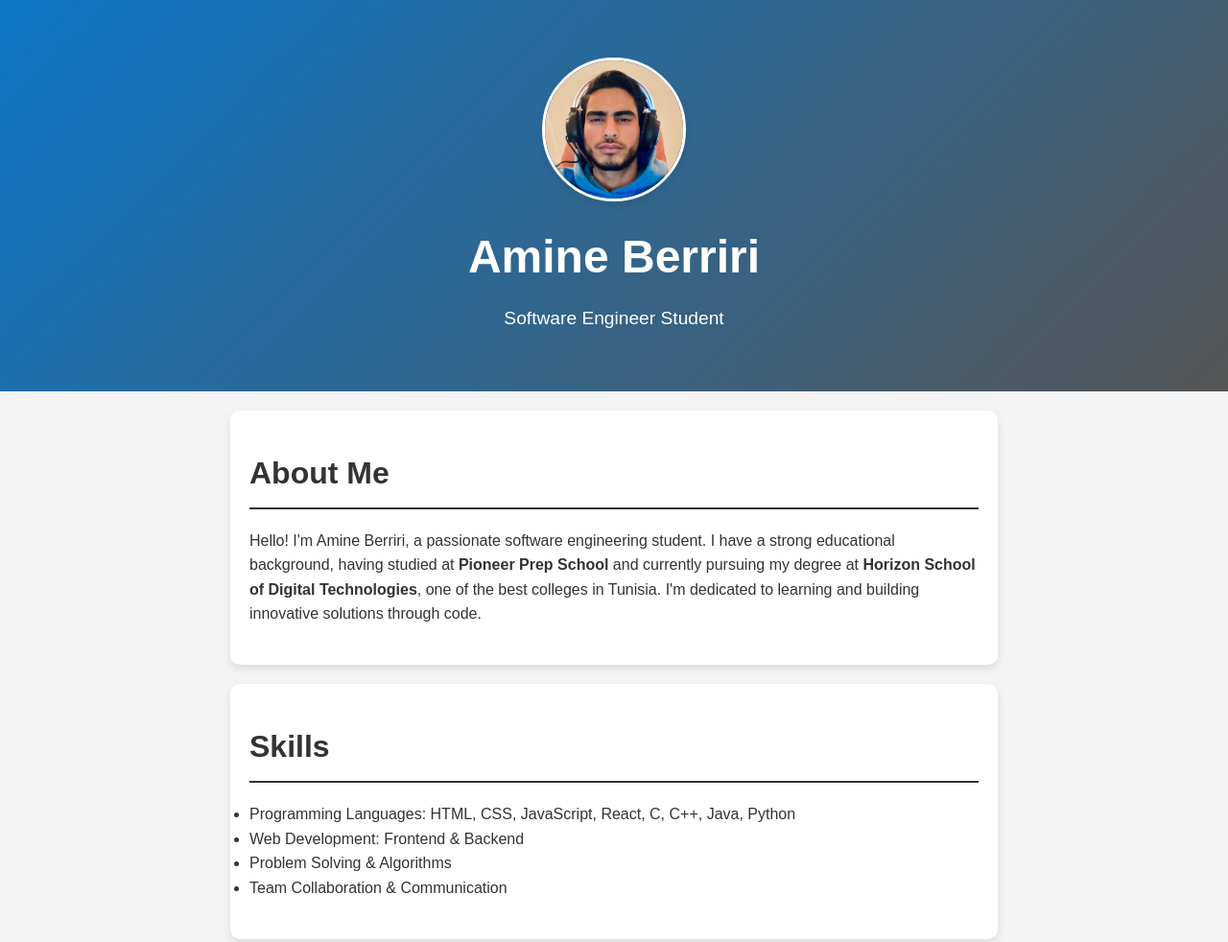
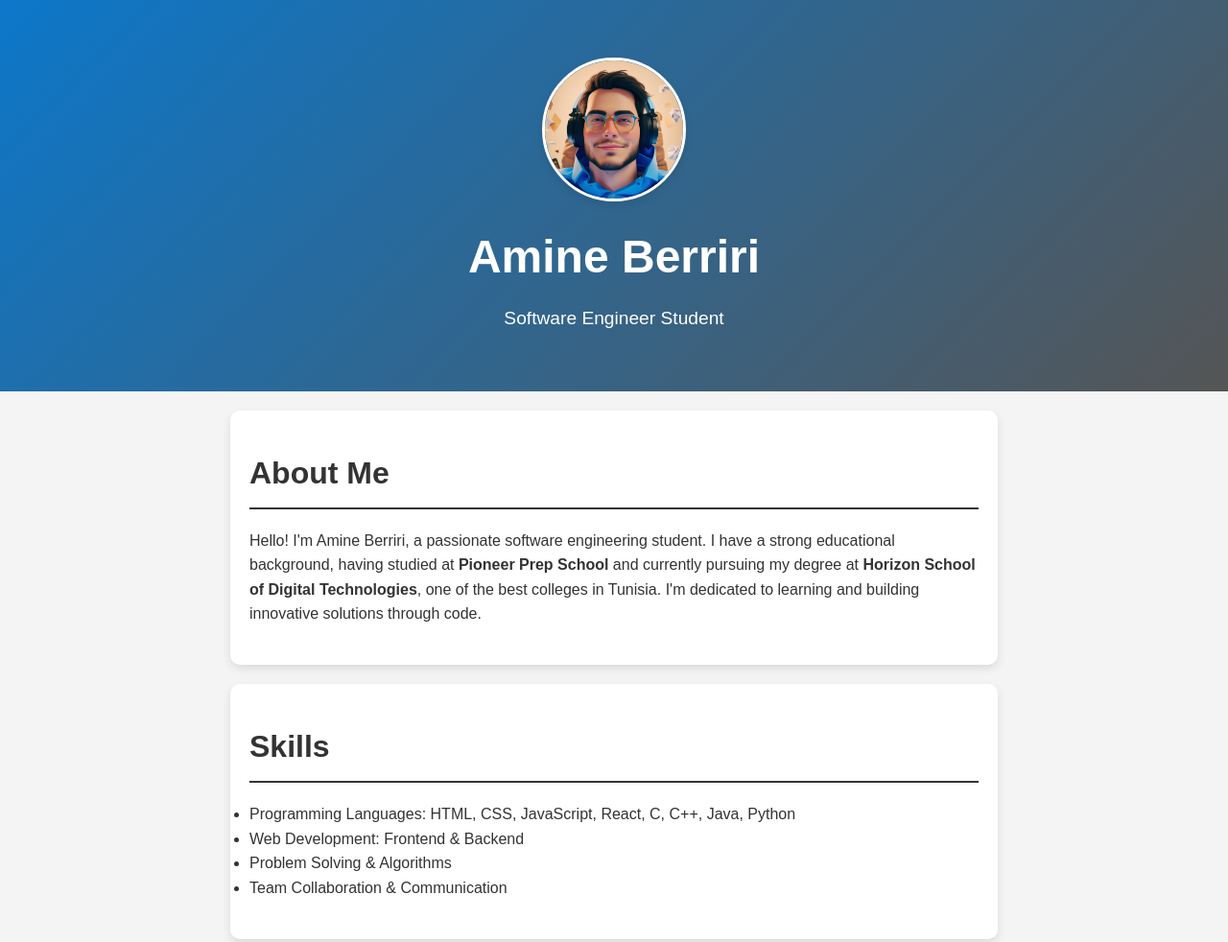
Before and after one commit to Amine04-code/My-CV, a plain HTML site: page index.html in a window 1280 px wide. Shown: the top 982 px of the page at 96% size. Drawn offline with Linux system fonts and the light colour scheme; a script that the page names is missing.

Commit message:
img edit

```diff
--- a/index.html
+++ b/index.html
@@ -12,7 +12,7 @@
   <!-- Header Section -->
   <header>
     <div class="profile-picture">
-      <img src="amine2.jpg" alt="Amine Berriri">
+      <img src="char.jpg" alt="Amine Berriri">
     </div>
     <h1>Amine Berriri</h1>
     <p>Software Engineer Student</p>
```
Also changed, not shown: char.jpg (added), spic.JPG (added).
